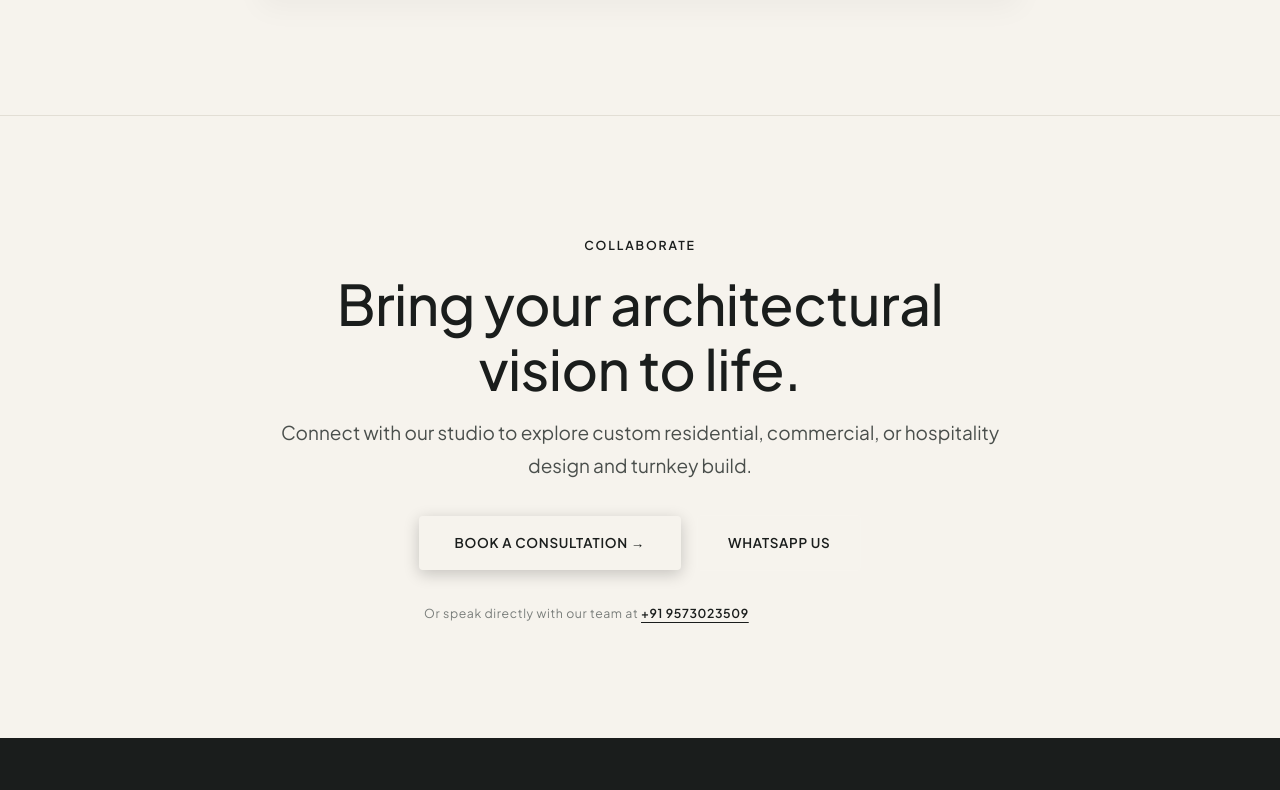
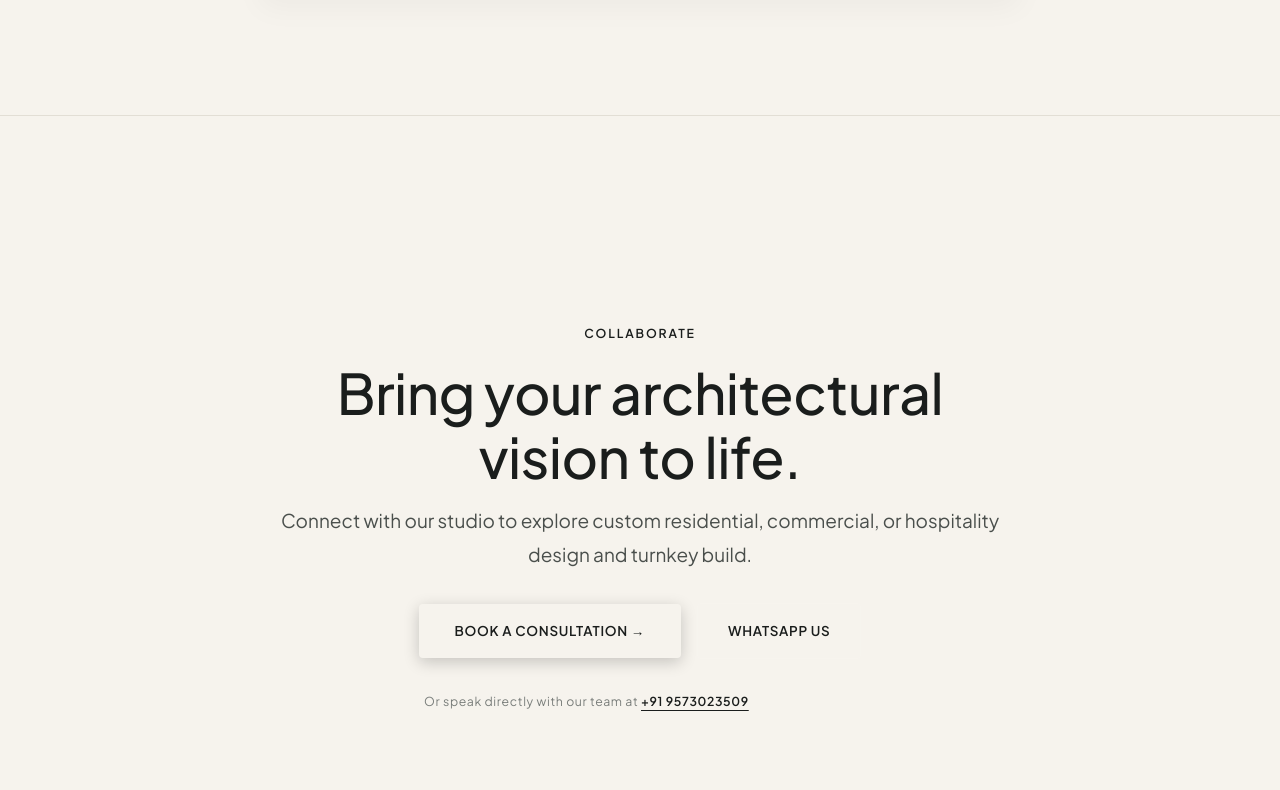
Before and after one commit to ChanduInjumalla/studio-nirmiti, a Next.js app: page /about in a window 1280 px wide. Shown: the part 2450-3240 px from the top of the page. Built offline with nearby package versions, Linux system fonts and the light colour scheme.

Commit message:
fixed layot

```diff
--- a/components/sections/BeforeAfterSlider.module.css
+++ b/components/sections/BeforeAfterSlider.module.css
@@ -1,7 +1,11 @@
 .sectionWrapper {
-  padding-top: var(--space-section);
-  padding-bottom: var(--space-section);
+  min-height: 100vh;
+  display: flex;
+  flex-direction: column;
+  justify-content: center;
+  padding: clamp(2rem, 4vh, 4rem) 0;
   background-color: var(--color-bg-secondary);
+  box-sizing: border-box;
 }
 
 .headerArea {
--- a/components/sections/CapabilitiesOrbit.module.css
+++ b/components/sections/CapabilitiesOrbit.module.css
@@ -1,24 +1,34 @@
 .sectionWrapper {
-  padding-top: var(--space-section);
-  padding-bottom: var(--space-section);
+  min-height: 100vh;
+  height: 100vh;
+  height: 100dvh;
+  display: flex;
+  flex-direction: column;
+  align-items: center;
+  padding-top: 82px; /* Clears fixed navbar height completely */
+  padding-bottom: clamp(14px, 2vh, 24px);
   background-color: var(--color-bg-primary);
   position: relative;
   overflow: hidden;
+  box-sizing: border-box;
 }
 
 .container {
   width: 100%;
   max-width: 1400px;
-  margin: 0 auto;
+  margin: auto auto; /* Perfectly centers content in the available space below navbar */
   padding: 0 var(--space-6);
+  display: flex;
+  flex-direction: column;
+  justify-content: center;
   position: relative;
 }
 
-/* Header Area — Centered Architectural Tone */
+/* Header Area — Centered Architectural Tone, Compact for 100vh */
 .headerArea {
   text-align: center;
   max-width: 820px;
-  margin: 0 auto var(--space-12) auto;
+  margin: 0 auto clamp(12px, 2vh, 24px) auto;
 }
 
 .eyebrow {
@@ -28,25 +38,25 @@
   letter-spacing: 0.16em;
   text-transform: uppercase;
   color: var(--color-brass);
-  margin-bottom: var(--space-3);
+  margin-bottom: clamp(4px, 0.8vh, 8px);
   display: inline-block;
 }
 
 .title {
   font-family: var(--font-cinzel), serif;
-  font-size: clamp(2rem, 3.2vw, 3rem);
+  font-size: clamp(1.6rem, 2.4vw, 2.4rem);
   font-weight: 500;
-  line-height: 1.22;
+  line-height: 1.2;
   color: var(--color-text-primary);
-  margin-bottom: var(--space-4);
+  margin-bottom: clamp(6px, 1vh, 10px);
 }
 
 .subtitle {
   font-family: var(--font-body), sans-serif;
-  font-size: clamp(0.95rem, 1vw, 1.08rem);
+  font-size: clamp(0.85rem, 0.95vw, 1rem);
   color: var(--color-text-secondary);
-  line-height: var(--leading-relaxed);
-  max-width: 720px;
+  line-height: 1.45;
+  max-width: 680px;
   margin: 0 auto;
 }
 
@@ -58,11 +68,11 @@
 
 .scrollTrack {
   display: flex;
-  gap: var(--space-6);
+  gap: clamp(16px, 1.8vw, 24px);
   overflow-x: auto;
   scroll-snap-type: x mandatory;
   scroll-behavior: smooth;
-  padding: 8px 4px 20px 4px;
+  padding: 6px 4px 14px 4px;
   -webkit-overflow-scrolling: touch;
   scrollbar-width: none; /* Firefox */
   -ms-overflow-style: none; /* IE/Edge */
@@ -72,43 +82,45 @@
   display: none; /* Chrome, Safari, Opera */
 }
 
-/* Service Card — Livspace Layout with Studio Nirmiti Aesthetics */
+/* ─── Service Card: Divided into 2 Parts (Top Photo Full Bleed, Bottom Content) ─── */
 .card {
-  flex: 0 0 310px;
+  flex: 0 0 clamp(270px, 21vw, 305px);
   scroll-snap-align: start;
   background: var(--color-bg-white);
   border: 1px solid var(--color-border);
-  border-radius: 20px;
-  padding: 14px 14px 22px 14px;
+  border-radius: 18px;
+  padding: 0; /* No outside padding — divided into two parts */
   display: flex;
   flex-direction: column;
   text-decoration: none;
-  box-shadow: 0 4px 20px rgba(0, 0, 0, 0.04);
+  box-shadow: 0 4px 18px rgba(0, 0, 0, 0.04);
   transition: transform 0.35s cubic-bezier(0.16, 1, 0.3, 1),
               box-shadow 0.35s ease,
               border-color 0.3s ease;
   position: relative;
-  overflow: hidden;
+  overflow: hidden; /* Clips top photo to card border-radius */
 }
 
 .card:hover {
-  transform: translateY(-6px);
+  transform: translateY(-5px);
   border-color: var(--color-brass);
-  box-shadow: 0 18px 40px rgba(176, 141, 87, 0.16);
+  box-shadow: 0 16px 36px rgba(176, 141, 87, 0.16);
 }
 
-/* Image Container inside Card */
+/* ── Part 1: Top Photo (Fit Completely at Top Part Edge-to-Edge) ── */
 .imageContainer {
   position: relative;
   width: 100%;
-  aspect-ratio: 4 / 3;
-  border-radius: 14px;
+  aspect-ratio: 16 / 10;
+  height: clamp(150px, 18vh, 185px);
   overflow: hidden;
   background: var(--color-bg-secondary);
 }
 
 .image {
   object-fit: cover;
+  width: 100%;
+  height: 100%;
   transition: transform 0.6s cubic-bezier(0.16, 1, 0.3, 1);
 }
 
@@ -116,28 +128,9 @@
   transform: scale(1.06);
 }
 
-.cardBadge {
-  position: absolute;
-  top: 10px;
-  left: 10px;
-  z-index: 2;
-  font-family: var(--font-syne), sans-serif;
-  font-size: 10px;
-  font-weight: 700;
-  text-transform: uppercase;
-  letter-spacing: 0.08em;
-  padding: 4px 10px;
-  border-radius: var(--radius-full);
-  background: rgba(26, 29, 28, 0.72);
-  color: var(--color-bg-primary);
-  backdrop-filter: blur(8px);
-  -webkit-backdrop-filter: blur(8px);
-  border: 1px solid rgba(255, 255, 255, 0.15);
-}
-
-/* Card Content Area */
+/* ── Part 2: Bottom Padded Content ── */
 .content {
-  padding: 18px 8px 0 8px;
+  padding: clamp(12px, 1.6vh, 18px) 16px clamp(14px, 1.8vh, 20px) 16px;
   display: flex;
   flex-direction: column;
   align-items: center;
@@ -147,11 +140,11 @@
 
 .cardTitle {
   font-family: var(--font-syne), sans-serif;
-  font-size: 1.22rem;
+  font-size: clamp(1.05rem, 1.15vw, 1.2rem);
   font-weight: 700;
   color: var(--color-text-primary);
   line-height: 1.25;
-  margin-bottom: 8px;
+  margin-bottom: clamp(4px, 0.6vh, 6px);
   transition: color 0.2s ease;
 }
 
@@ -161,10 +154,10 @@
 
 .cardSubtitle {
   font-family: var(--font-body), sans-serif;
-  font-size: 0.88rem;
+  font-size: clamp(0.8rem, 0.85vw, 0.88rem);
   color: var(--color-text-secondary);
-  line-height: 1.48;
-  margin-bottom: 18px;
+  line-height: 1.4;
+  margin-bottom: clamp(10px, 1.4vh, 16px);
   flex-grow: 1;
 }
 
@@ -174,12 +167,11 @@
   justify-content: center;
   align-items: center;
   margin-top: auto;
-  padding-top: 4px;
 }
 
 .ctaCircle {
-  width: 38px;
-  height: 38px;
+  width: 36px;
+  height: 36px;
   border-radius: var(--radius-full);
   display: flex;
   align-items: center;
@@ -209,12 +201,12 @@
   top: 48%;
   transform: translateY(-50%);
   z-index: 10;
-  width: 48px;
-  height: 48px;
+  width: 44px;
+  height: 44px;
   border-radius: var(--radius-full);
   background: var(--color-bg-white);
   border: 1px solid var(--color-border);
-  box-shadow: 0 6px 20px rgba(0, 0, 0, 0.1);
+  box-shadow: 0 6px 18px rgba(0, 0, 0, 0.1);
   display: flex;
   align-items: center;
   justify-content: center;
@@ -224,11 +216,11 @@
 }
 
 .navButtonLeft {
-  left: -20px;
+  left: -18px;
 }
 
 .navButtonRight {
-  right: -20px;
+  right: -18px;
 }
 
 .navButton:hover {
@@ -236,7 +228,7 @@
   border-color: var(--color-brass);
   color: var(--color-brass);
   transform: translateY(-50%) scale(1.08);
-  box-shadow: 0 10px 26px rgba(176, 141, 87, 0.22);
+  box-shadow: 0 8px 24px rgba(176, 141, 87, 0.22);
 }
 
 .navButton:active {
@@ -248,7 +240,7 @@
   display: flex;
   justify-content: center;
   align-items: center;
-  margin-top: var(--space-8);
+  margin-top: clamp(8px, 1.5vh, 18px);
 }
 
 .progressTrack {
@@ -279,13 +271,19 @@
 }
 
 @media (max-width: 768px) {
+  .sectionWrapper {
+    height: auto;
+    min-height: 100vh;
+    padding-top: var(--space-12);
+    padding-bottom: var(--space-12);
+  }
+
   .headerArea {
-    margin-bottom: var(--space-8);
+    margin-bottom: var(--space-6);
   }
 
   .card {
-    flex: 0 0 280px;
-    padding: 12px 12px 18px 12px;
+    flex: 0 0 270px;
   }
 
   .navButton {
@@ -293,6 +291,6 @@
   }
 
   .progressWrapper {
-    margin-top: var(--space-6);
+    margin-top: var(--space-4);
   }
 }
--- a/components/sections/ClientTestimonials.module.css
+++ b/components/sections/ClientTestimonials.module.css
@@ -1,7 +1,11 @@
 .sectionWrapper {
-  padding-top: var(--space-section);
-  padding-bottom: var(--space-section);
+  min-height: 100vh;
+  display: flex;
+  flex-direction: column;
+  justify-content: center;
+  padding: clamp(2rem, 4vh, 4rem) 0;
   background-color: var(--color-bg-secondary);
+  box-sizing: border-box;
 }
 
 .headerArea {
--- a/components/sections/CtaBanner.module.css
+++ b/components/sections/CtaBanner.module.css
@@ -1,10 +1,14 @@
 .sectionWrapper {
-  padding-top: var(--space-section);
-  padding-bottom: var(--space-section);
+  min-height: 100vh;
+  display: flex;
+  flex-direction: column;
+  justify-content: center;
+  padding: clamp(2rem, 4vh, 4rem) 0;
   background-color: var(--color-bg);
   position: relative;
   overflow: hidden;
   border-top: 1px solid var(--color-border);
+  box-sizing: border-box;
 }
 
 .innerContent {
--- a/components/sections/ProcessRibbon.module.css
+++ b/components/sections/ProcessRibbon.module.css
@@ -1,7 +1,11 @@
 .sectionWrapper {
-  padding-top: var(--space-section);
-  padding-bottom: var(--space-section);
+  min-height: 100vh;
+  display: flex;
+  flex-direction: column;
+  justify-content: center;
+  padding: clamp(2rem, 4vh, 4rem) 0;
   background-color: var(--color-bg-secondary);
+  box-sizing: border-box;
   overflow: hidden;
 }
 
--- a/components/sections/ProjectTypeSwitcher.module.css
+++ b/components/sections/ProjectTypeSwitcher.module.css
@@ -1,7 +1,11 @@
 .sectionWrapper {
-  padding-top: var(--space-section);
-  padding-bottom: var(--space-section);
+  min-height: 100vh;
+  display: flex;
+  flex-direction: column;
+  justify-content: center;
+  padding: clamp(2rem, 4vh, 4rem) 0;
   background-color: var(--color-bg);
+  box-sizing: border-box;
 }
 
 .headerArea {
--- a/components/sections/SelectedWorkGallery.module.css
+++ b/components/sections/SelectedWorkGallery.module.css
@@ -1,7 +1,11 @@
 .sectionWrapper {
-  padding-top: var(--space-section);
-  padding-bottom: var(--space-section);
+  min-height: 100vh;
+  display: flex;
+  flex-direction: column;
+  justify-content: center;
+  padding: clamp(2rem, 4vh, 4rem) 0;
   background-color: var(--color-bg);
+  box-sizing: border-box;
 }
 
 .headerArea {
--- a/components/sections/WhyStudioNirmiti.module.css
+++ b/components/sections/WhyStudioNirmiti.module.css
@@ -1,7 +1,11 @@
 .sectionWrapper {
-  padding-top: var(--space-section);
-  padding-bottom: var(--space-section);
+  min-height: 100vh;
+  display: flex;
+  flex-direction: column;
+  justify-content: center;
+  padding: clamp(2rem, 4vh, 4rem) 0;
   background-color: var(--color-bg);
+  box-sizing: border-box;
 }
 
 .headerArea {
```
Also changed, not shown: components/sections/CapabilitiesOrbit.tsx (+4 -14 lines).
